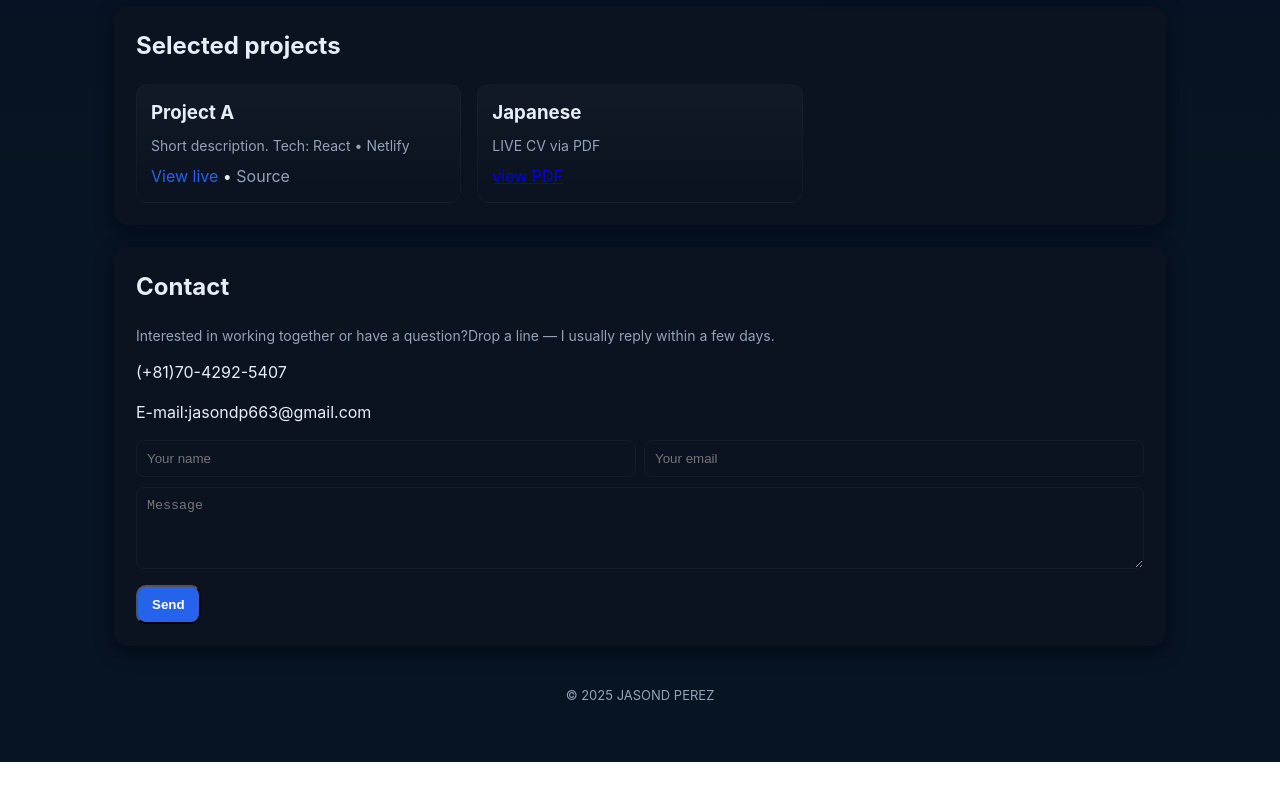
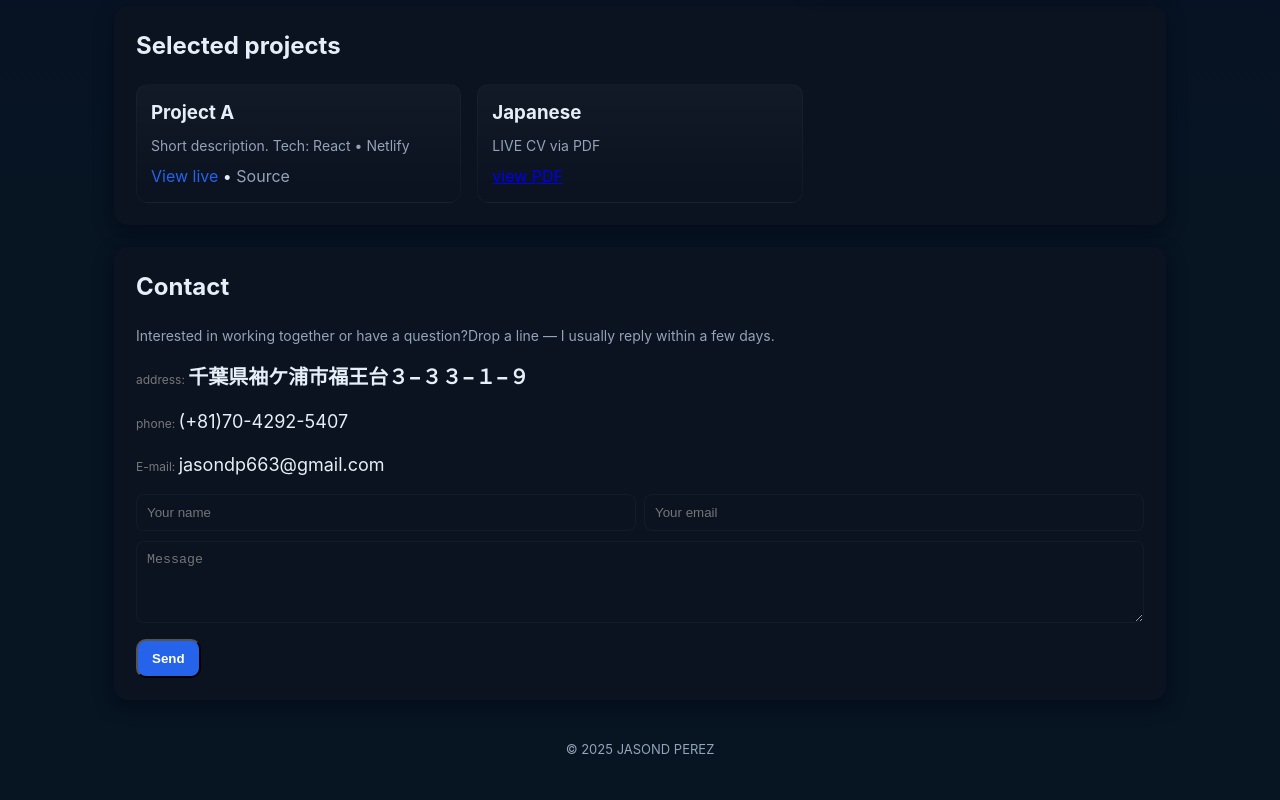
Before and after one commit to jasondp162/portfolio, a plain HTML site: page index.html in a window 1280 px wide. Shown: the part 690-1490 px from the top of the page. Before the commit the page ends 1452 px from the top, so only its background shows below. Drawn offline with Linux system fonts and the light colour scheme.

Commit message:
Refactor index.html for improved structure and content

```diff
--- a/index.html
+++ b/index.html
@@ -135,9 +135,21 @@
       <h2 style="margin-top:0">Contact</h2>
       <p class="muted">Interested in working together or have a question?Drop a line — I usually reply within a few days.</p>
 
+		<p>
+  <span style="font-size:12px; color:#777;">address: </span>
+  <span style="font-size:20px; font-weight:bold;">千葉県袖ケ浦市福王台３−３３−１−９</span>
+</p>
 
-	<phone:<span>(+81)70-4292-5407</p>
-	<p>E-mail:jasondp663@gmail.com</p></phone:span>
+<p>
+  <span style="font-size:12px; color:#777;">phone: </span>
+  <span style="font-size:18px;">(+81)70-4292-5407</span>
+</p>
+
+<p>
+  <span style="font-size:12px; color:#777;">E-mail: </span>
+  <span style="font-size:18px;">jasondp663@gmail.com</span>
+</p>
+
 
       <form action="https://formsubmit.co/jasondp663@gmail.com" method="POST">
         <div style="display:flex;gap:8px;flex-wrap:wrap">
```
